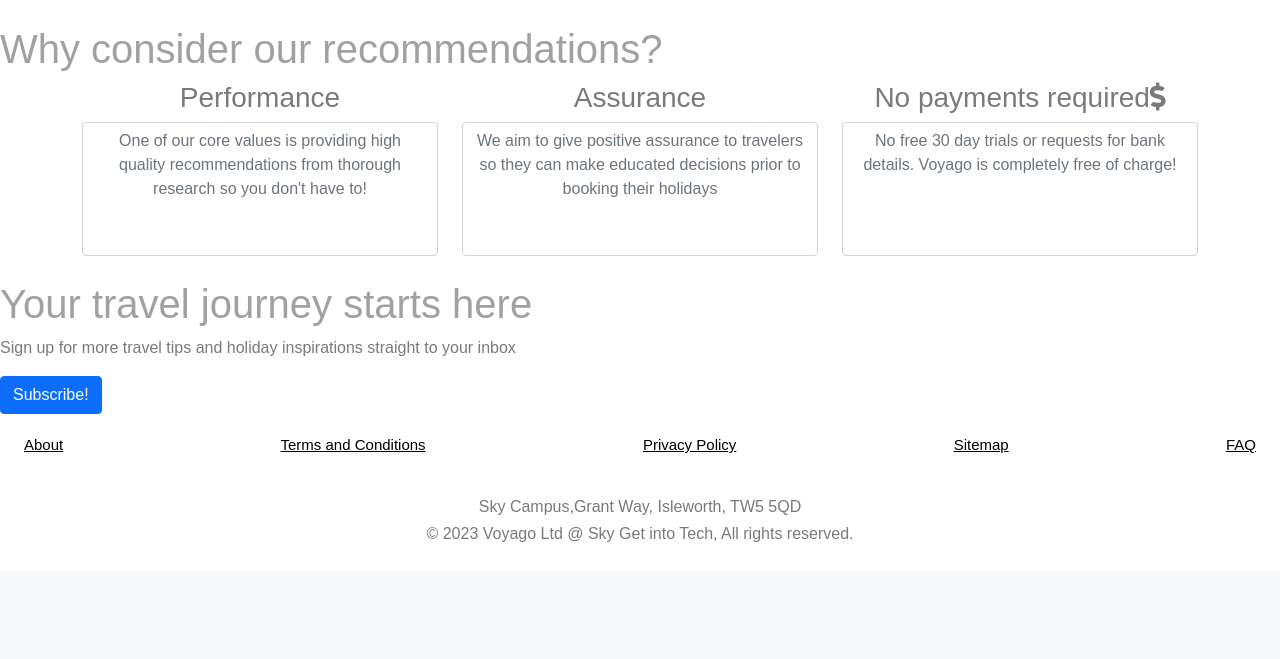
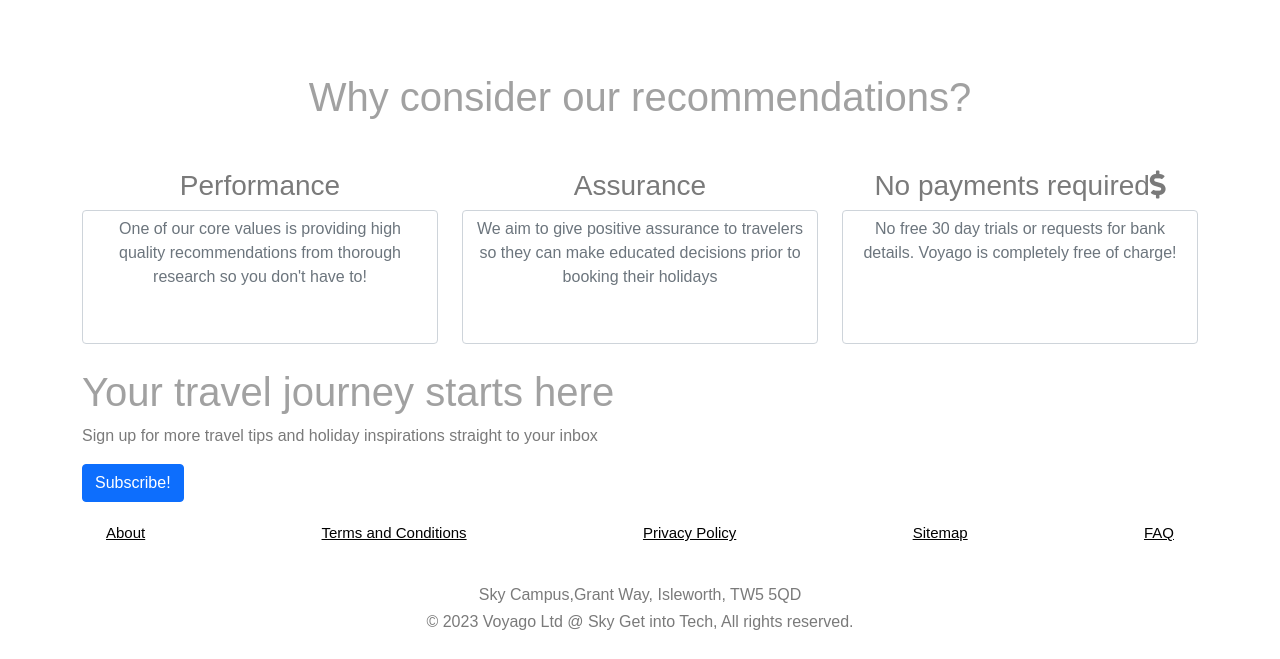
Before and after one commit to Salma394/Voyago, a Flask app: page / in a window 1280 px wide. Shown: the part 1907-2566 px from the top of the page. Before the commit the page ends 2449 px from the top, so only its background shows below. Run offline with Flask 3, Linux system fonts and the light colour scheme; some libraries are stand-ins or nearby versions.

Commit message:
padding to center items

```diff
--- a/application/static/styles.css
+++ b/application/static/styles.css
@@ -270,3 +270,12 @@ body {
 
 a {
 color: black;
+}
+
+footer {
+  background-color: #f4eee0;
+}
+
+.footer-text {
+  color: black;
+}
--- a/application/templates/home.html
+++ b/application/templates/home.html
@@ -41,12 +41,12 @@
 </nav>
 
 
-
+<div class="container">
         <div class="title">
             <h1>Voyago</h1>
         </div>
 
-
+        </div>
 
 </header>
 <body>
@@ -63,7 +63,7 @@
 
 <!-- Destination categories -->
 <!-- Images with element of interactivity -->
-
+<div class="container">
 <section id="Destinations" class = "pt-md-5"#>
 
         <h2 class = "text-center my-5">Holiday Destinations</h2>
@@ -99,7 +99,7 @@
 
 
    </section>
-
+</div>
 <br>
 
 
@@ -112,7 +112,7 @@
 
 <!-- Top Destinations -->
 <!-- This will be a carasoul -->
-
+<div class="container">
 <h2>Top Destinations in Spring</h2>
 <div class = "paragraph1">
     <p>Experience the best of spring at top destinations, from cherry blossoms in Japan to Caribbean beaches.</p>
@@ -186,13 +186,13 @@
           </button>
         </div>
     </div>
-
+       </div>
 
 <!-- Why us? -->
 <br>
-<h2>Why consider our recommendations?</h2>
+<div class="container">
+<h2 class = "text-center my-5">Why consider our recommendations?</h2>
 <div section="why">
-  <div class="container">
     <div class="row justify-content-center">
       <div class="col-md-4 d-flex justify-content-center align-items-center flex-column">
         <h3>Performance</h3>
@@ -213,17 +213,17 @@
 
  <br>
 <!-- Subscribe -->
-
+<div class="container">
 <h2>Your travel journey starts here</h2>
 <p>Sign up for more travel tips and holiday inspirations straight to your inbox</p>
 
 <a href="marketing"><button type="subscribe" class="btn btn-primary">Subscribe!</button></a>
 </div>
-
+</div>
 
 <!-- Footer -->
 
-
+<div class="container">
 <footer>
 
     <div class="navbar">
@@ -239,7 +239,7 @@
       </div>
 </footer>
 
-
+     </div>
 
 </body>
 </html>
```
